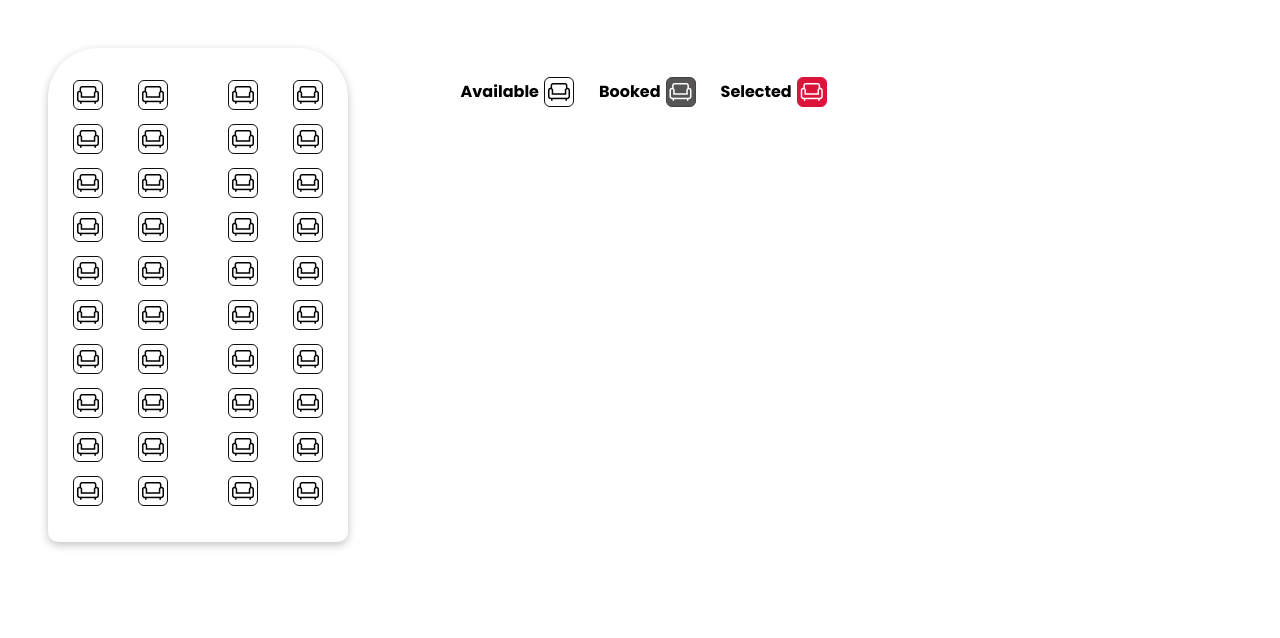
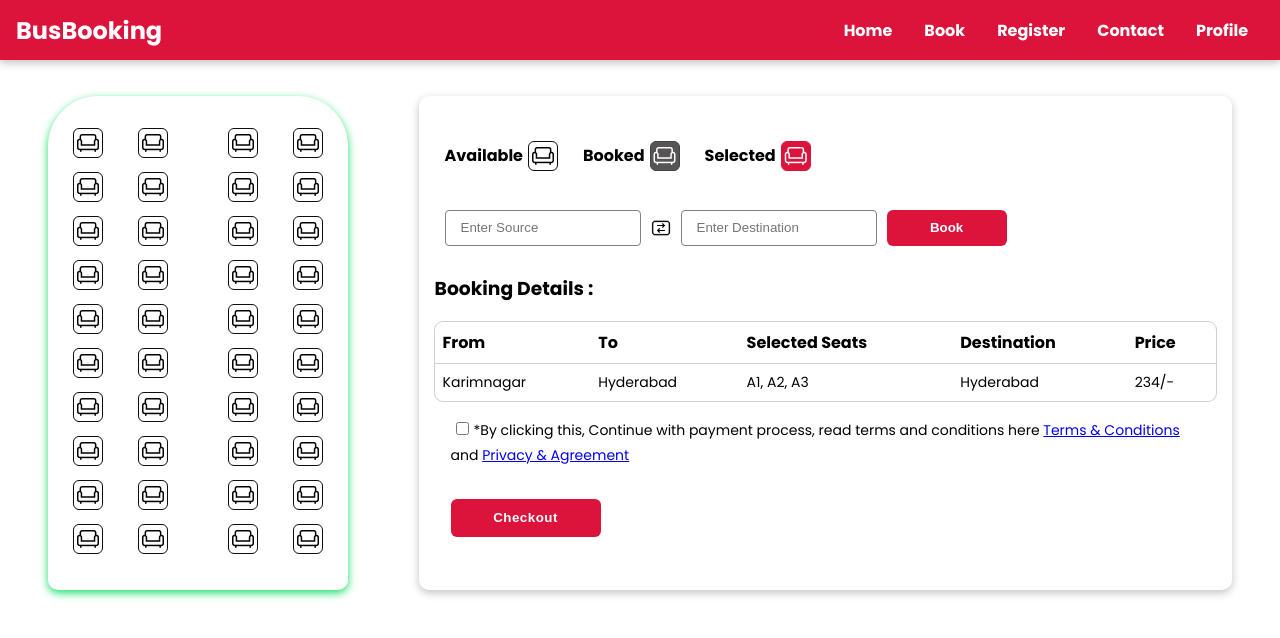
Before and after one commit to lavanmetta/Bus-Booking, a React (Create React App) app: page /booking in a window 1280 px wide. Shown: the top 638 px of the page. Built offline with nearby package versions, Linux system fonts and the light colour scheme.

Commit message:
few changes

```diff
--- a/src/components/Data/Navbar.js
+++ b/src/components/Data/Navbar.js
@@ -6,7 +6,7 @@ import img3 from '../Assets/nav3.jpg'
 const links = [
     {
         LinkName: 'Home',
-        link: '/home'
+        link: '/'
     },
     {
         LinkName: 'Book',
--- a/src/components/Home/Home.css
+++ b/src/components/Home/Home.css
@@ -17,6 +17,7 @@
   align-items: center;
   padding: 1rem;
   margin: 1rem;
+
 }
 
 .services > img {
@@ -35,6 +36,7 @@
   width: 18%;
   height: 300px;
   box-shadow: rgba(149, 157, 165, 0.2) 0px 8px 24px;
+  border-bottom: 4px solid crimson;
 }
 
 .services > span {
@@ -52,6 +54,7 @@
   flex-direction: column;
   margin: 10px;
   width: 300px;
+
 
 }
 .city-name-container {
@@ -94,13 +97,15 @@
 }
 
 .packages-container {
-    padding: 2rem;
-    margin: 2rem;
+    padding: 2rem 2rem 5rem 2rem;
+    margin: rem;
+    background-color: #F7F7F7;
 }
 
 .packages-img > img {
     width: 200px;
     height: 200px;
+    border-radius: 10px;
 }
 
 .packages-img {
--- a/src/components/Home/Home.jsx
+++ b/src/components/Home/Home.jsx
@@ -1,6 +1,6 @@
 import React from 'react'
 import Footer from '../Footer/Footer';
-import Navbar from '../Navbar/Navbar'
+
 import OfferCard from '../OfferCard/OfferCard';
 import SearchCard from '../SearchCard/SearchCard';
 import TopOperators from './TopOperators';
@@ -8,10 +8,11 @@ import './Home.css'
 import OurServices from './OurServices';
 import PopularBusRoutes from './PopularBusRoutes';
 import TrendingPackages from './TrendingPackages';
+import NavImg from '../Navbar/NavImg';
 const Home = () => {
   return (
     <>
-      <Navbar/>
+      <NavImg/>
       <OfferCard/>
       <SearchCard/>
       <TrendingPackages/>
--- a/src/components/Home/TrendingPackages.jsx
+++ b/src/components/Home/TrendingPackages.jsx
@@ -15,6 +15,8 @@ function TrendingPackages() {
 
   const settings = {
     dots: true,
+    autoplay: true,
+    autoplaySpeed: 2000,
     infinite: true,
     speed: 500,
     slidesToShow: 1,
--- a/src/components/Navbar/NavImg.jsx
+++ b/src/components/Navbar/NavImg.jsx
@@ -5,6 +5,7 @@ import "slick-carousel/slick/slick.css";
 import "slick-carousel/slick/slick-theme.css";
 
 import "./Navbar.css";
+import Navbar from "./Navbar";
 
 const images = NavbarImages();
 
@@ -48,6 +49,9 @@ function NavImg() {
           <img className="nav-img" src={images[0]} alt="nav" />
         </div>
       </Slider>
+      <div>
+      <Navbar/>
+    </div>
     </div>
   );
 }
--- a/src/components/Navbar/Navbar.css
+++ b/src/components/Navbar/Navbar.css
@@ -1,13 +1,15 @@
 .navbar-main-container {
-    position: absolute;
+    position: fixed;
     top: 0;
     display: flex;
     flex-direction: row;
     justify-content: space-between;
     align-items: center;
-    background-color: rgba(0, 0, 0, 0.316);
+    background-color: crimson;
     width: 100%;
     height: 60px;
+    box-shadow: rgba(0, 0, 0, 0.24) 0px 3px 8px;
+    z-index: 999;
 }
 
 .nav-img {
--- a/src/components/Navbar/Navbar.jsx
+++ b/src/components/Navbar/Navbar.jsx
@@ -1,16 +1,13 @@
 import React from "react";
 import { Link } from "react-router-dom";
 import { NavbarLinks } from "../Data/Navbar";
-import NavImg from "./NavImg";
+
 import "./Navbar.css";
 const links = NavbarLinks();
 
 const Navbar = () => {
   return (
     <nav role="navigation">
-      <div>
-        <NavImg />
-      </div>
       <div className="navbar-main-container">
         <div className="nav-logo">
           <h1>BusBooking</h1>
--- /dev/null
+++ b/src/components/SeatSelection/BookedDetails.jsx
@@ -0,0 +1,46 @@
+import React from "react";
+import { Link } from "react-router-dom";
+
+function BookedDetails() {
+  return (
+    <React.Fragment>
+      <div>
+        <h3>Booking Details :</h3>
+        <div className="booking-details">
+          <div className="table-container">
+            <table>
+              <thead>
+                <tr>
+                  <th>From</th>
+                  <th>To</th>
+                  <th>Selected Seats</th>
+                  <th>Destination</th>
+                  <th>Price</th>
+                </tr>
+              </thead>
+              <tbody>
+                <tr>
+                  <td>Karimnagar</td>
+                  <td>Hyderabad</td>
+                  <td>A1, A2, A3</td>
+                  <td>Hyderabad</td>
+                  <td>234/-</td>
+                </tr>
+              </tbody>
+            </table>
+          </div>
+        </div>
+
+        <div className="check-out">
+          <div className="terms-box">
+            <input type="checkbox" />
+            <span>*By clicking this, Continue with payment process, read terms and conditions here <Link>Terms & Conditions</Link> and <Link>Privacy & Agreement</Link>  </span>
+          </div>
+          <button>Checkout</button>
+        </div>
+      </div>
+    </React.Fragment>
+  );
+}
+
+export default BookedDetails;
--- a/src/components/SeatSelection/Seat.css
+++ b/src/components/SeatSelection/Seat.css
@@ -3,7 +3,7 @@
   flex-direction: row;
   justify-content: space-between;
   padding: 2rem;
-    margin: 1rem;
+  margin: 4rem 1rem 1rem 1rem;
 }
 
 .seat-selection {
@@ -18,9 +18,7 @@
   border-top-left-radius: 50px;
   border-bottom-right-radius: 10px;
   border-bottom-left-radius: 10px;
-    box-shadow: rgba(0, 0, 0, 0.24) 0px 3px 8px;
-
-
+  box-shadow: rgb(28, 222, 108) 0px 3px 8px;
 
 }
 
@@ -37,9 +35,14 @@
   border: 1px solid rgb(13, 13, 13);
 }
 
-
 .seat-details {
   width: 66%;
+  display: flex;
+  flex-direction: column;
+  background-color: rgb(255, 255, 255);
+  padding: 1rem;
+  border-radius: 10px;
+  box-shadow: rgba(0, 0, 0, 0.24) 0px 3px 8px;
 }
 
 .available {
@@ -57,7 +60,7 @@
   margin: 10px;
 }
 
-.ava-container  span {
+.ava-container span {
   margin: 5px;
 }
 
@@ -82,3 +85,68 @@
   border-radius: 6px;
   border: 1px solid crimson;
 }
+
+.location-search {
+  display: flex;
+  flex-direction: row;
+  justify-content: flex-start;
+  align-items: center;
+}
+
+.location-search img {
+  width: 20px;
+  height: 20px;
+}
+
+.location-search > input {
+  height: 36px;
+  margin: 10px;
+}
+
+.location-search > button {
+    background-color: crimson;
+    height: 36px;
+    border-radius: 6px;
+    color: white;
+    width: 120px;
+    font-weight: bold;
+}
+
+
+.booking-details > h4 {
+  margin: 5px;
+  font-weight: 500;
+}
+
+.booking-details > h4 > span {
+    font-size: 14px;
+    font-weight: 400;
+  }
+
+
+  .check-out {
+    display: flex;
+    flex-direction: column;
+    padding: 1rem;
+  }
+
+  .check-out > button {
+    background-color: crimson;
+    width: 150px;
+    height: 38px;
+    border-radius: 6px;
+    color: white;
+    font-weight: bold;
+    letter-spacing: 0.5px;
+    margin-top: 2rem;
+
+  }
+
+  .terms-box > span{
+    font-size: 14px;
+    font-weight: 400;
+  }
+
+  .terms-box > input {
+    margin: 5px
+  }
--- a/src/components/SeatSelection/Seat.jsx
+++ b/src/components/SeatSelection/Seat.jsx
@@ -3,6 +3,7 @@ import { seatDetailsList } from "../Data/Seat";
 import { useState, useEffect } from "react";
 import "./Seat.css";
 import SeatDetails from "./SeatDetails";
+import Navbar from "../Navbar/Navbar";
 
 function Seat() {
   const [seatDetails, SetSeatDetails] = useState([]);
@@ -14,6 +15,10 @@ function Seat() {
 
   return (
     <React.Fragment>
+      <div>
+        <Navbar />
+      </div>
+
       <div className="seat-container">
         <div className="seat-selection">
           {seatDetails.map((each) => (
@@ -23,8 +28,7 @@ function Seat() {
           ))}
         </div>
         <div className="seat-details">
-
-        <SeatDetails/>
+          <SeatDetails />
         </div>
       </div>
     </React.Fragment>
--- a/src/components/SeatSelection/SeatDetails.jsx
+++ b/src/components/SeatSelection/SeatDetails.jsx
@@ -1,7 +1,8 @@
 import React from "react";
 import { useState, useEffect } from "react";
 import { seatAvailability } from "../Data/SeatDetails";
-
+import arrows from "../Assets/exchange.png";
+import BookedDetails from "./BookedDetails";
 function SeatDetails() {
   const [available, setAvailability] = useState([]);
 
@@ -13,19 +14,36 @@ function SeatDetails() {
   return (
     <React.Fragment>
       <div className="available">
+        {available.map((each) => (
+          <div className="ava-container" key={each.id}>
+            <h4>{each.name}</h4>
+            {each.id === "AVA" ? (
+              <span class="material-symbols-outlined ava">chair</span>
+            ) : (
+              ""
+            )}
+            {each.id === "BKD" ? (
+              <span class="material-symbols-outlined bkd">chair</span>
+            ) : (
+              ""
+            )}
+            {each.id === "SEL" ? (
+              <span class="material-symbols-outlined sel">chair</span>
+            ) : (
+              ""
+            )}
+          </div>
+        ))}
+      </div>
 
-      {
-        available.map((each) =>
-        <div className="ava-container" key={each.id}>
-          <h4>{each.name}</h4>
-          {each.id === 'AVA' ?  <span class="material-symbols-outlined ava">chair</span> : ''}
-          {each.id === 'BKD' ?  <span class="material-symbols-outlined bkd">chair</span> : ''}
-          {each.id === 'SEL' ?  <span class="material-symbols-outlined sel">chair</span> : ''}
-        </div>
-        )
-      }
+      <div className="location-search">
+        <input type="search" placeholder="Enter Source" />
+        <img src={arrows} alt="arrow" />
+        <input type="search" placeholder="Enter Destination" />
+        <button>Book</button>
+      </div>
 
-      </div>
+      <BookedDetails/>
     </React.Fragment>
   );
 }
```
Lines whose indentation alone changed are shown as unchanged.
